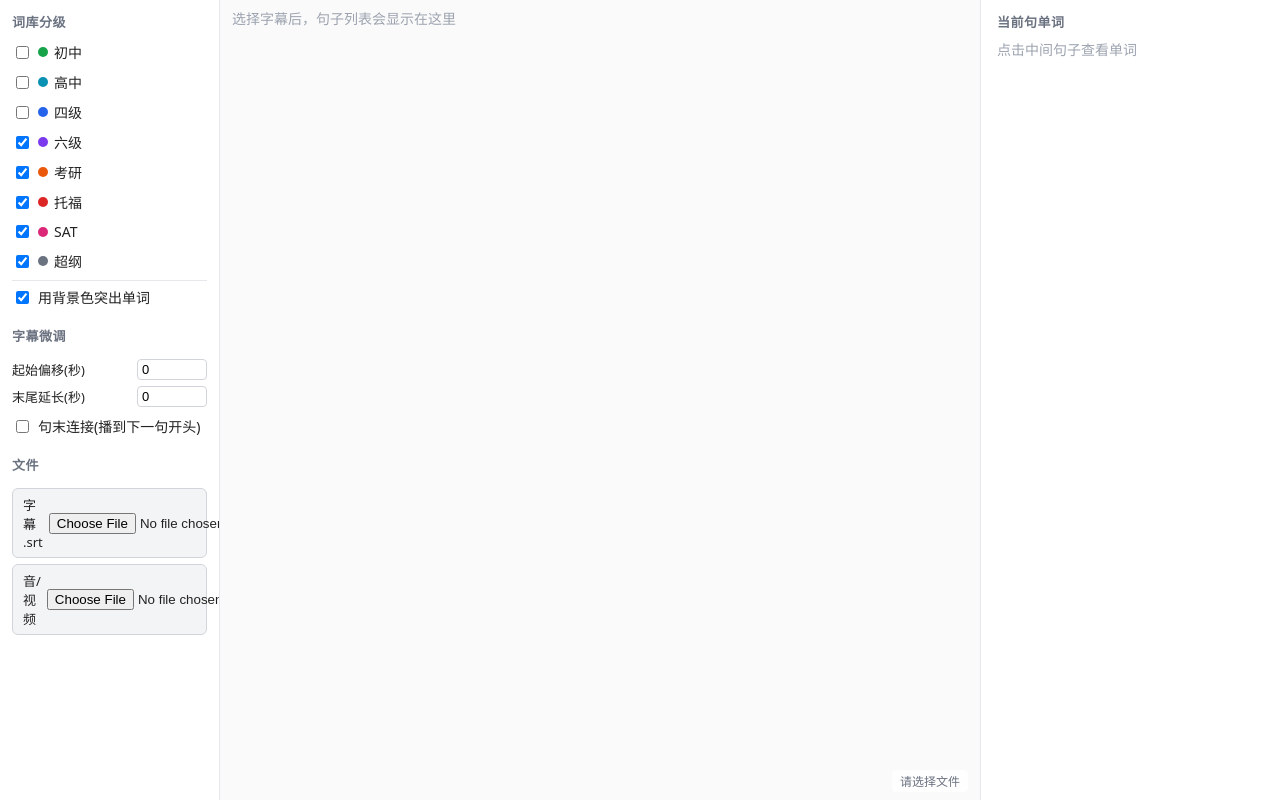
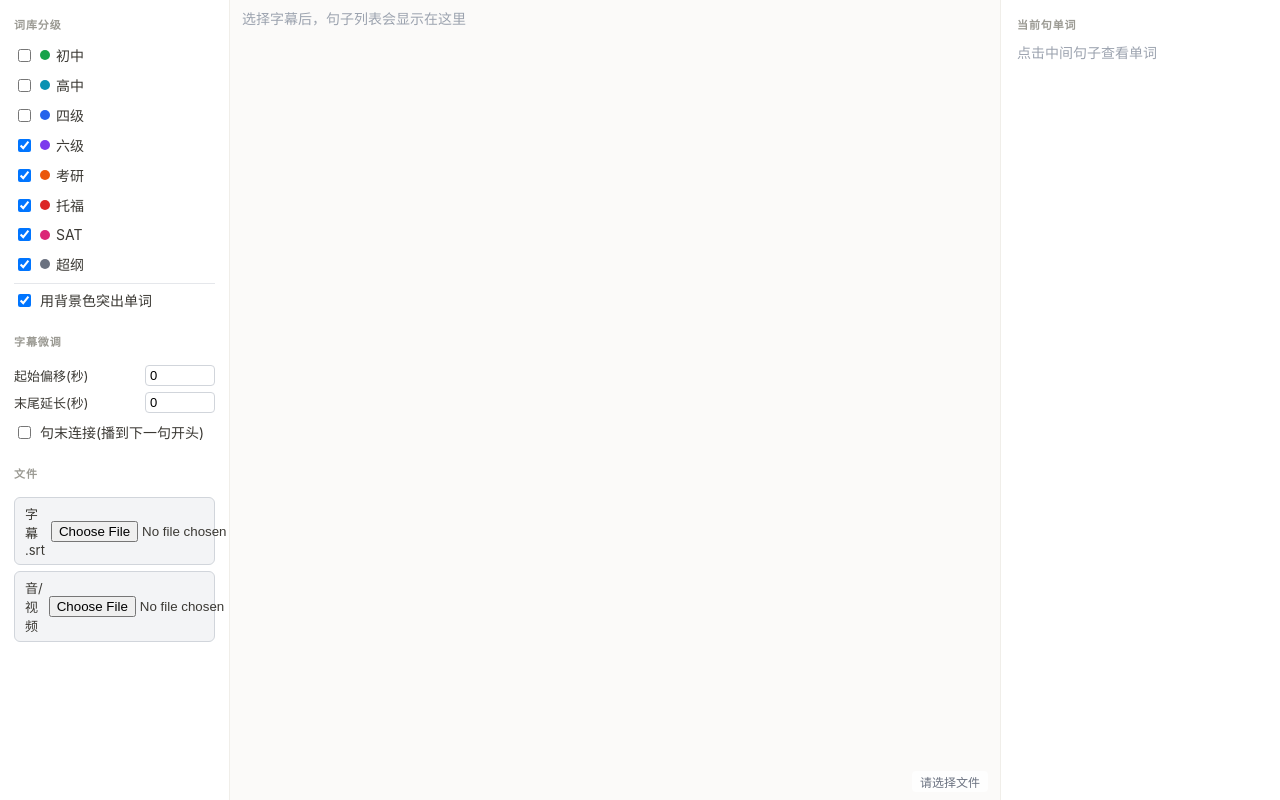
Before and after one commit to HaujetZhao/SubTap, a Vue app: page / in a window 1280 px wide. Built offline with nearby package versions, Linux system fonts and the light colour scheme.

Commit message:
feat(ui): 设计 token 与基础布局(批次四基底)

```diff
--- a/src/styles.css
+++ b/src/styles.css
@@ -1,31 +1,54 @@
+:root {
+  --canvas: #fbfaf9;
+  --panel: #ffffff;
+  --border: #f0eee9;
+  --border-strong: #e3dfd7;
+  --ink: #3b3934;
+  --ink-2: #6b6862;
+  --ink-3: #9b9a93;
+  --accent: #5a8c6a;
+  --accent-2: #5b8fb9;
+  --r-sm: 5px;
+  --r-md: 9px;
+  --r-lg: 14px;
+  --shadow-soft: 0 2px 6px rgba(60,50,40,.06);
+  --shadow-toast: 0 8px 24px -6px rgba(60,50,40,.25), 0 2px 6px rgba(60,50,40,.1);
+  font-family: -apple-system, BlinkMacSystemFont, "Segoe UI", system-ui, sans-serif;
+}
+
 * { box-sizing: border-box; }
 #app { height: 100vh; }
 body {
-  font-family: system-ui, -apple-system, "Segoe UI", sans-serif;
   margin: 0; height: 100vh; overflow: hidden;
-  background: #fafafa; color: #222;
+  background: var(--canvas); color: var(--ink);
 }
 
 .layout { display: flex; height: 100vh; width: 100%; }
 .panel-left {
-  width: 220px; flex-shrink: 0;
-  background: #fff; border-right: 1px solid #e5e7eb;
-  padding: 12px; overflow-y: auto;
-  display: flex; flex-direction: column; gap: 16px;
+  width: 230px; flex-shrink: 0;
+  background: var(--panel); border-right: 1px solid var(--border);
+  padding: 16px 14px; overflow-y: auto;
+  display: flex; flex-direction: column; gap: 20px;
 }
 .panel-center {
   flex: 1; min-width: 0; display: flex; flex-direction: column;
-  position: relative;
+  position: relative; background: var(--canvas);
 }
 .panel-right {
-  width: 300px; flex-shrink: 0;
-  background: #fff; border-left: 1px solid #e5e7eb;
-  padding: 12px 16px; overflow-y: auto;
+  width: 280px; flex-shrink: 0;
+  background: var(--panel); border-left: 1px solid var(--border);
+  padding: 16px; overflow-y: auto;
 }
 
 .panel-title {
-  margin: 0 0 8px; font-size: 13px; color: #6b7280;
-  font-weight: 600; text-transform: uppercase; letter-spacing: .5px;
+  margin: 0 0 10px; font-size: 11px; color: var(--ink-3);
+  font-weight: 600; text-transform: uppercase; letter-spacing: .08em;
+}
+
+/* 可访问性隐藏(保留 checkbox 键盘可达) */
+.sr-only {
+  position: absolute; width: 1px; height: 1px; padding: 0; margin: -1px;
+  overflow: hidden; clip: rect(0,0,0,0); white-space: nowrap; border: 0;
 }
 
 .levels { display: flex; flex-direction: column; gap: 4px; }
```
